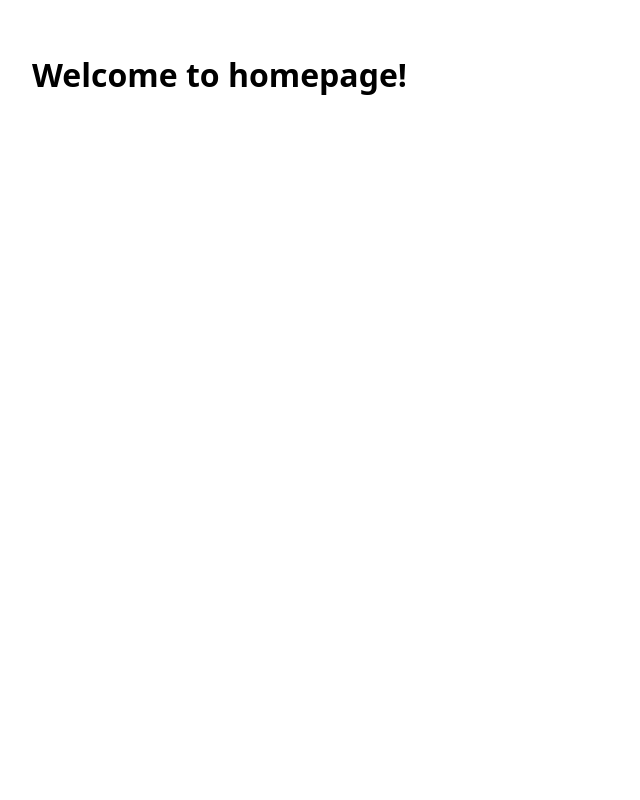
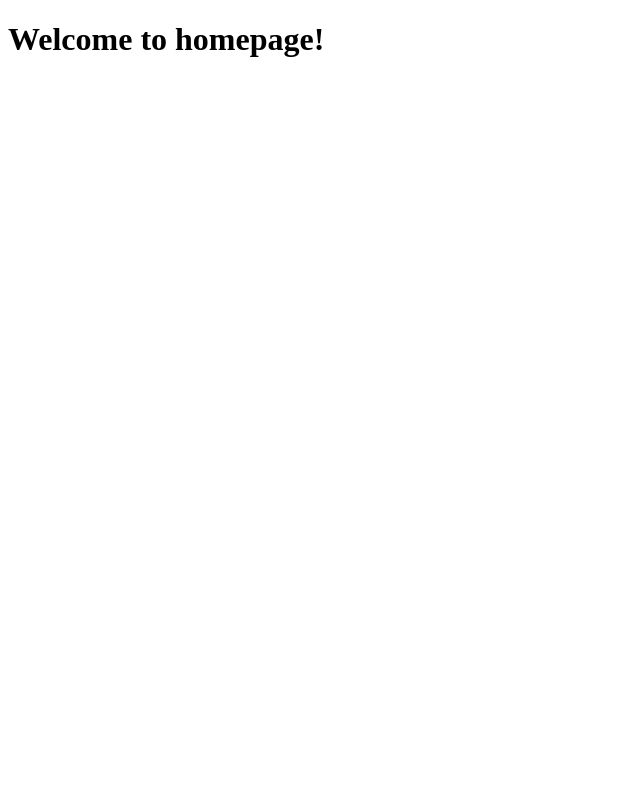
Before and after one commit to Johnson1602/ssr-with-react-and-redux-udemy, an Astro site in the folder 05_astro/: page / in a window 1280 px wide. Shown: the top 800 px of the page, without its empty margins (0-640 px from the left). Built offline with nearby package versions, Linux system fonts and the light colour scheme; Astro itself is replaced by a stand-in of ours.

Commit message:
style: 移除 astro 样式以和其他 demo 保持一致

```diff
--- a/05_astro/src/pages/index.astro
+++ b/05_astro/src/pages/index.astro
@@ -9,16 +9,6 @@ import Button from '../components/Button'
     <meta charset='utf-8' />
     <meta name='viewport' content='width=device-width' />
     <meta name='generator' content={Astro.generator} />
-    <style>
-      html,
-      body {
-        font-family: system-ui;
-        margin: 0;
-      }
-      body {
-        padding: 2rem;
-      }
-    </style>
   </head>
   <body>
     <main>
```
